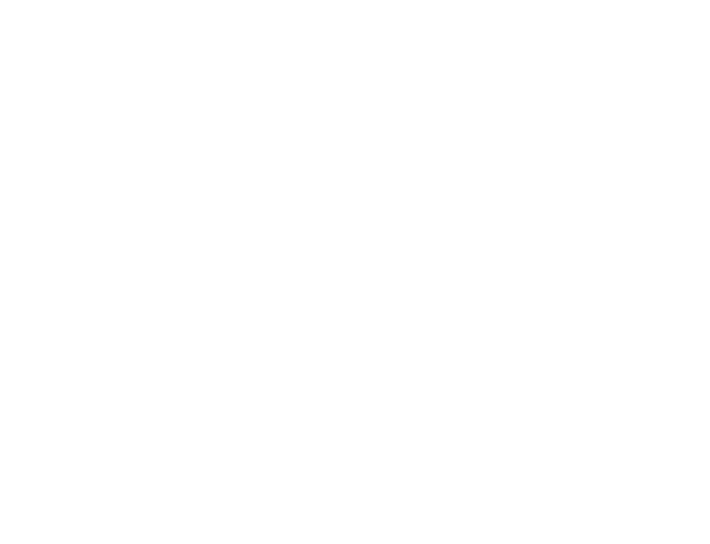
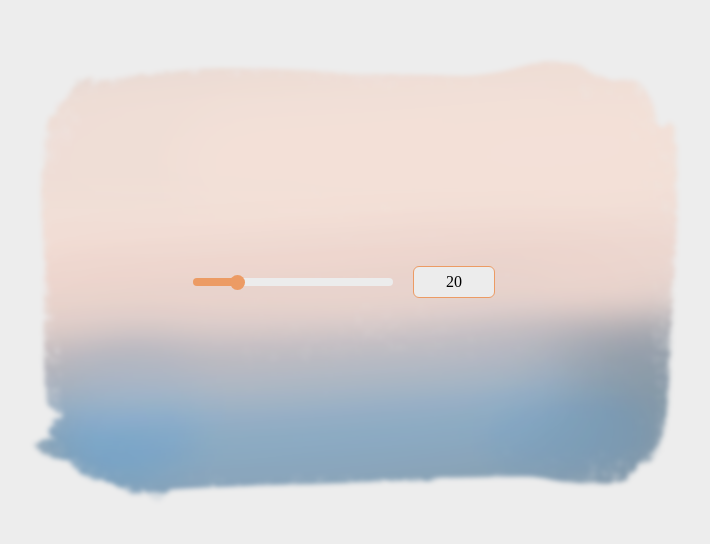
Before and after one commit to ablupi/up-project, a Vue app: page /#/slider in a window 1280 px wide. Before the commit this address had no page. Shown: the part 118-662 px from the top of the page, without its empty margins (296-1006 px from the left). Built offline with nearby package versions, Linux system fonts and the light colour scheme.

Commit message:
📦 新增滑动输入条

```diff
--- /dev/null
+++ b/src/components/slider/slider-test.vue
@@ -0,0 +1,83 @@
+<template>
+    <input
+      type="range"
+      class="slider"
+      :min="min"
+      :max="max"
+      :value="modelValue"
+      ref="sliderEl"
+      @input="input"
+      @change="change"
+      :style="{backgroundSize: `${leftSize}% 100%`}"
+    />
+</template>
+
+<script setup lang="ts">
+import { onMounted, ref } from 'vue'
+
+const props = defineProps({
+  modelValue: Number,
+  min: {
+    type: Number,
+    default: 0
+  },
+  max: {
+    type: Number,
+    default: 100
+  }
+})
+
+const emits = defineEmits(['update:modelValue', 'input', 'change'])
+
+const sliderEl = ref()
+const leftSize = ref(100)
+
+onMounted(() => {
+  calcSlider()
+})
+
+const input = (e: any) => {
+  calcSlider()
+  emits('update:modelValue', parseInt(e.target.value))
+  emits('input', props.modelValue)
+}
+
+const change = (e: any) => {
+  emits('update:modelValue', parseInt(e.target.value))
+  emits('change', props.modelValue)
+}
+
+const calcSlider = () => {
+  leftSize.value = (sliderEl.value.value - sliderEl.value.min)/(sliderEl.value.max - sliderEl.value.min)*100
+}
+
+</script>
+
+<style scoped lang="less">
+.slider {
+  -webkit-appearance: none;
+  width: 200px;
+  height: 8px;
+  background: -webkit-linear-gradient(var(--theme), var(--theme)) no-repeat #ececec;
+  background-size: 15% 100%;
+  border-radius: 4px;
+  cursor: pointer;
+  &::-ms-thumb {
+    background: var(--theme);
+  }
+  &::-webkit-slider-thumb {
+    -webkit-appearance: none;
+    background: var(--theme);
+    height: 15px;
+    width: 15px;
+    border-radius: 50%;
+    transition: .4s;
+    &:hover {
+      transform: scale(1.2);
+    }
+  }
+  &::-moz-range-thumb {
+    background: var(--theme);
+  }
+}
+</style>
--- /dev/null
+++ b/src/components/slider/slider.vue
@@ -0,0 +1,92 @@
+<template>
+  <input
+    type="range"
+    class="slider"
+    ref="sliderEl"
+    :value="modelValue"
+    :min="min"
+    :max="max"
+    @input="input"
+    @change="change"
+    :style="{ backgroundSize: `${leftSize}% 100%` }"
+  />
+</template>
+
+<script setup lang="ts">
+import { ref, onMounted, defineProps, defineEmits } from 'vue'
+
+const props = defineProps({
+  modelValue: Number,
+  min: {
+    type: Number,
+    default: 0
+  },
+  max: {
+    type: Number,
+    default: 100
+  }
+})
+
+const emits = defineEmits(['update:modelValue', 'input', 'change'])
+
+const sliderEl = ref()
+const leftSize = ref(100)
+
+onMounted(() => {
+  calcSlider()
+})
+
+const input = (e: any) => {
+  calcSlider()
+  emits('update:modelValue', parseInt(e.target.value))
+  emits('input', props.modelValue)
+}
+
+const change = (e: any) => {
+  emits('update:modelValue', parseInt(e.target.value))
+  emits('input', props.modelValue)
+}
+
+const calcSlider = () => {
+  const slider = sliderEl.value
+  leftSize.value = (slider.value - slider.min) / (slider.max - slider.min) * 100
+}
+</script>
+
+<style scoped lang="less">
+.slider {
+  -webkit-appearance: none;
+  width: 200px;
+  height: 8px;
+  background: -webkit-linear-gradient(var(--theme), var(--theme)) no-repeat #ececec;
+  background-size: 15% 100%;
+  border-radius: 4px;
+  cursor: pointer;
+  &::-webkit-slider-thumb {
+    -webkit-appearance: none;
+    background: var(--theme);
+    height: 15px;
+    width: 15px;
+    border-radius: 50%;
+    transition: .4s;
+    &:hover {
+      transform: scale(1.2);
+    }
+  }
+  &::-ms-thumb {
+    border: none;
+  }
+  // 适配不同浏览器
+  &::-moz-range-thumb {
+    border: none;
+    background: var(--theme);
+    height: 15px;
+    width: 15px;
+    border-radius: 50%;
+    transition: .4s;
+    &:hover {
+      transform: scale(1.2);
+    }
+  }
+}
+</style>
--- a/src/components/tooltip/tooltip.vue
+++ b/src/components/tooltip/tooltip.vue
@@ -1,5 +1,5 @@
 <template>
-  <button class="tooltip-main" ref="content">
+  <button class="tooltip-main" ref="content" :class="[`tooltip-main-${props.trigger}`]">
     <div
       class="animate__animated tooltip"
       :class="[state.animate]"
@@ -22,6 +22,10 @@
   placement: {
     type: String,
     default: 'top'
+  },
+  trigger: {
+    type: String,
+    default: 'focus'
   }
 })
 
@@ -69,7 +73,17 @@
   display: flex;
   justify-content: center;
   align-items: center;
+
+}
+.tooltip-main-focus {
   &:focus {
+    .tooltip {
+      display: flex;
+    }
+  }
+}
+.tooltip-main-hover {
+  &:hover {
     .tooltip {
       display: flex;
     }
--- a/src/router/index.ts
+++ b/src/router/index.ts
@@ -5,7 +5,7 @@
     path: '',
     name: 'Index',
     component: () => import('@/views/index.vue'),
-    redirect: '/drawer',
+    redirect: '/slider',
     children: [
       // 消息弹窗
       {
@@ -55,11 +55,17 @@
         name: 'Drawer',
         component: () => import('@/views/drawer/drawer.vue'),
       },
-      //
+      // 开关
       {
         path: '/switch',
         name: 'Switch',
         component: () => import('@/views/switch/switch.vue'),
+      },
+      // 滑动条
+      {
+        path: '/slider',
+        name: 'Slider',
+        component: () => import('@/views/slider/slider.vue'),
       },
     ]
   },
--- /dev/null
+++ b/src/views/slider/slider.vue
@@ -0,0 +1,41 @@
+<template>
+  <div class="views-main">
+    <o-slider
+      v-model="sliderValue"
+      @input="sliderInput"
+      @change="sliderChange"
+    />
+    <div class="binning">{{ sliderValue }}</div>
+  </div>
+
+</template>
+
+<script setup lang="ts">
+import OSlider from '@/components/slider/slider.vue'
+import { ref } from 'vue'
+
+const sliderValue = ref(20)
+
+const sliderInput = (value: number) => {
+  console.log(value)
+}
+
+const sliderChange = (value: number) => {
+  console.log(value)
+}
+
+</script>
+
+<style scoped lang="less">
+.binning {
+  height: 30px;
+  width: 80px;
+  border-radius: 6px;
+  border: 1px solid var(--theme);
+  text-align: center;
+  font-size: 16px;
+  line-height: 30px;
+  background: #ececec;
+  margin-left: 20px;
+}
+</style>
```
